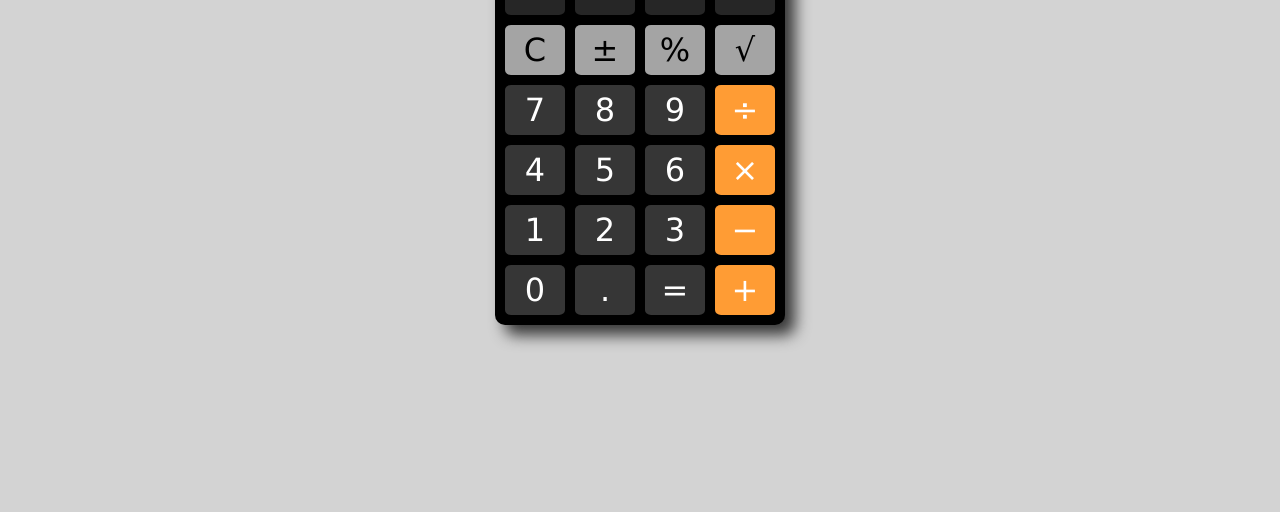
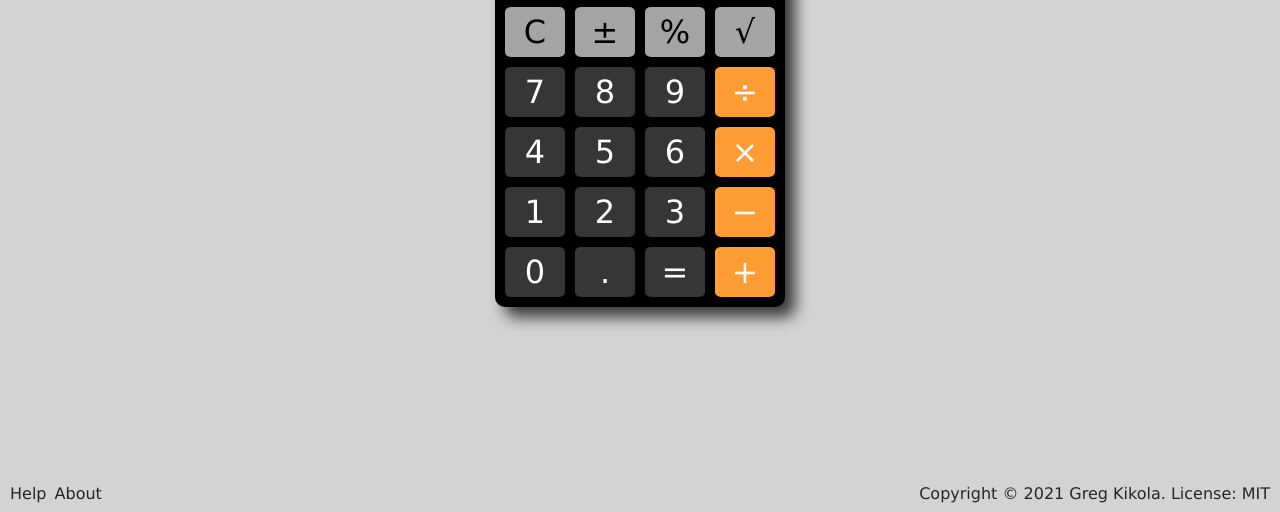
Before and after one commit to gkikola/simplecalc, a plain HTML site: page index.html in a window 1280 px wide. Shown: the part 288-800 px from the top of the page. Drawn offline with Linux system fonts and the light colour scheme.

Commit message:
Add footer
The footer has links to (currently nonexistent) help pages, and
copyright information.

```diff
--- a/index.html
+++ b/index.html
@@ -10,6 +10,7 @@
   </head>
   <body>
     <main>
+      <div class="dummy"></div>
       <div class="calculator">
         <div id="display" class="display"></div>
         <div class="button-container">
@@ -87,6 +88,19 @@
           </button>
         </div>
       </div>
+      <footer>
+        <div class="links">
+          <ul>
+            <li><a href="help.html">Help</a></li>
+            <li><a href="about.html">About</a><li>
+          </ul>
+        </div>
+        <div class="legal">
+          Copyright &copy; 2021
+          <a href="https://www.gregkikola.com/">Greg Kikola</a>.
+          License: MIT
+        </div>
+      </footer>
     </main>
   </body>
 </html>
--- a/styles/style.css
+++ b/styles/style.css
@@ -22,6 +22,7 @@
   --num-key-pressed-background-color: #c9c9c9;
   --key-press-transition-in-duration: 100ms;
   --key-press-transition-out-duration: 300ms;
+  --footer-color: #262626;
 }
 
 body {
@@ -33,7 +34,44 @@ main {
   height: 100vh;
   display: flex;
   flex-direction: column;
-  justify-content: center;
+  justify-content: space-between;
+}
+
+a, a:visited {
+  text-decoration: none;
+}
+
+a:hover {
+  text-decoration: underline;
+}
+
+footer a, footer a:visited, footer a:hover {
+  color: var(--footer-color);
+}
+
+footer {
+  display: flex;
+  justify-content: space-between;
+
+  color: var(--footer-color);
+  width: 100vw;
+  margin: 10px auto;
+  text-align: center;
+  font-size: 16px;
+}
+
+.links {
+  width: 100px;
+  margin: 0 10px;
+}
+
+.legal {
+  margin: 0 10px;
+}
+
+ul {
+  display: flex;
+  justify-content: space-between;
 }
 
 .calculator {
@@ -121,7 +159,7 @@ main {
 }
 
 /* Change layout for mobile landscape */
-@media (max-height: 430px) {
+@media (max-height: 460px) {
   .calculator {
     width: 410px;
   }
```
